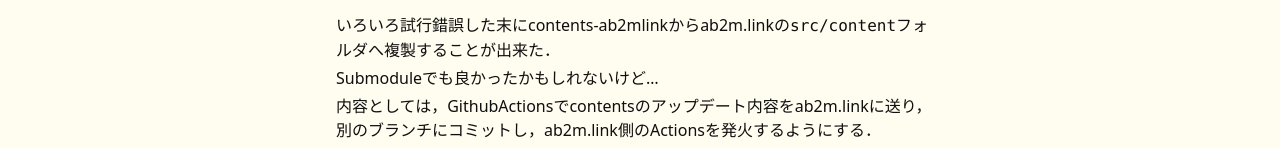
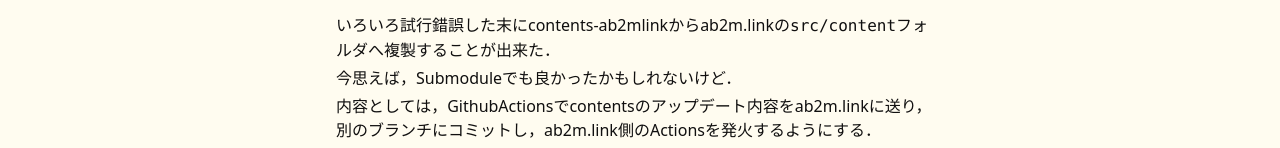
Before and after one commit to Allianaab2m/ab2m.link, an Astro site: page /blog/gh-actions-deploy in a window 1280 px wide. Shown: the part 149-297 px from the top of the page. Built offline with nearby package versions, Linux system fonts and the light colour scheme; Astro itself is replaced by a stand-in of ours; a web font is replaced by a local one.

Commit message:
Blog article update 2023-12-18 02:06:33

```diff
--- a/src/content/blog/gh-actions-deploy.md
+++ b/src/content/blog/gh-actions-deploy.md
@@ -4,7 +4,7 @@
 ---
 いろいろ試行錯誤した末にcontents-ab2mlinkからab2m.linkの`src/content`フォルダへ複製することが出来た．
 
-Submoduleでも良かったかもしれないけど...
+今思えば，Submoduleでも良かったかもしれないけど．
 
 内容としては，GithubActionsでcontentsのアップデート内容をab2m.linkに送り，別のブランチにコミットし，ab2m.link側のActionsを発火するようにする．
 
```
